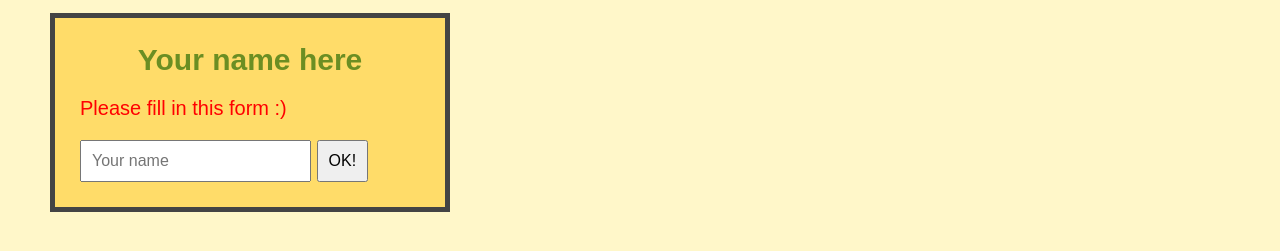
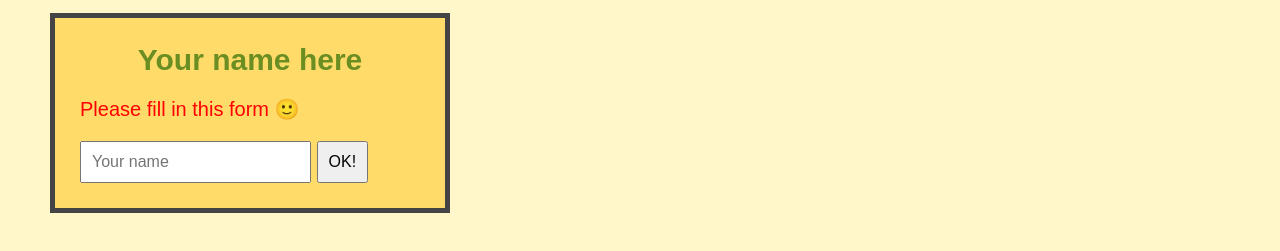
Before and after one commit to ridvanms/The-Complete-JavaScript-Course-2022-From-Zero-to-Expert, a plain HTML site: page 04-HTML-CSS/index.html in a window 1280 px wide. Shown: the part 525-776 px from the top of the page. Drawn offline with Linux system fonts and the light colour scheme.

Commit message:
Update index.html

```diff
--- a/04-HTML-CSS/index.html
+++ b/04-HTML-CSS/index.html
@@ -6,7 +6,7 @@
 
     <link href="style.css" rel="stylesheet" />
 
-    <title>Learning HTML & CSS</title>
+    <title><b>Learning HTML & CSS</b></title>
   </head>
   <body>
     <h1>JavaScript is fun, but so is HTML & CSS!</h1>
@@ -29,7 +29,7 @@
 
     <form id="your-name">
       <h2>Your name here</h2>
-      <p class="first">Please fill in this form :)</p>
+      <p class="first">Please fill in this form 🙂</p>
 
       <input type="text" placeholder="Your name" />
       <button>OK!</button>
```
